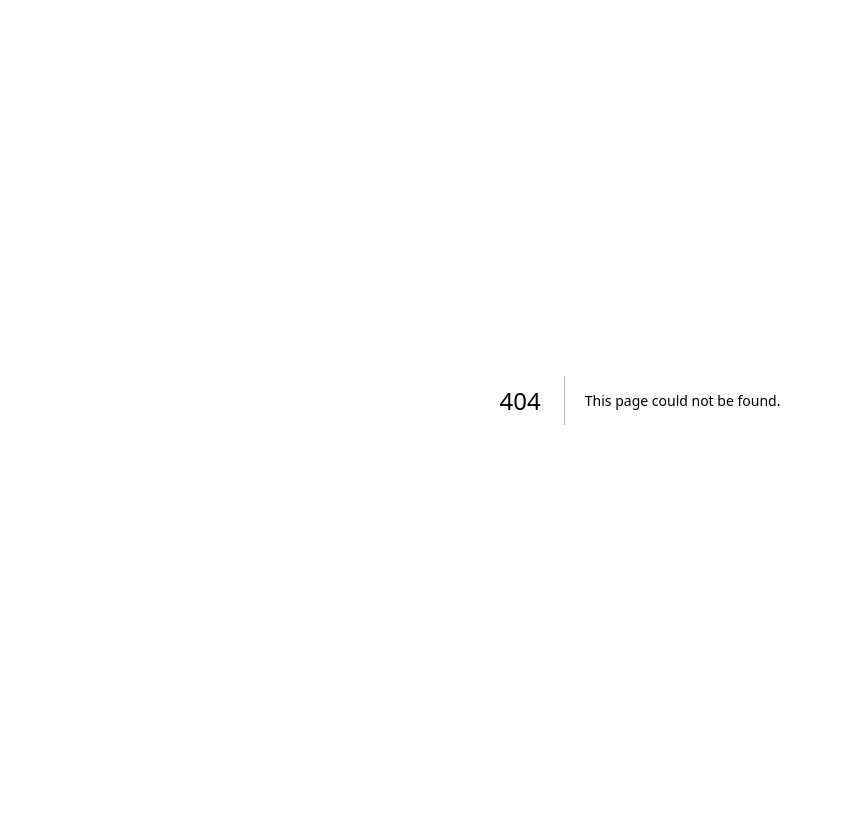
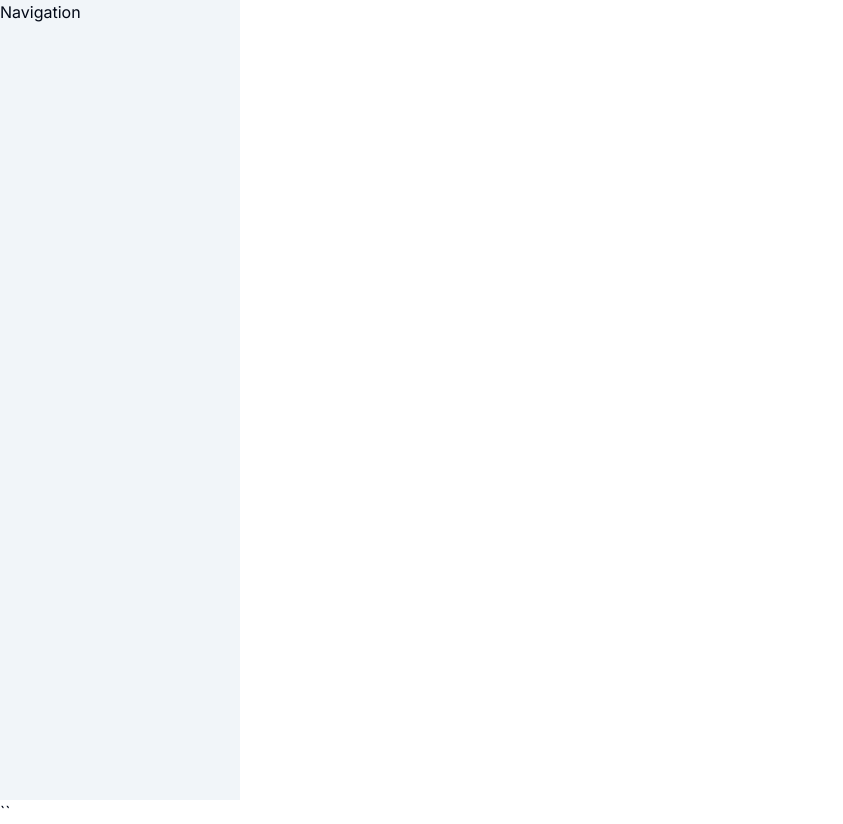
Before and after one commit to vivekkatkar/DreamDoodle, a Next.js app: page /documents in a window 1280 px wide. Before the commit this address had no page. Shown: the whole page, without its empty margins (0-843 px from the left). Before the commit the page ends 800 px from the top, so only its background shows below. Built offline with nearby package versions, Linux system fonts and the light colour scheme.

Commit message:
Add : Hero component and SideNav component

```diff
--- a/app/(marketing)/_components/Hero.jsx
+++ b/app/(marketing)/_components/Hero.jsx
@@ -2,31 +2,17 @@
 import { Button } from "@/components/ui/button";
 import { ArrowRight } from "lucide-react";
 import Image from "next/image";
+import Link from "next/link";
 
 const Hero = () => {
     return (
         <>
-        {/* <div className="text-center md:text-left">
-            <h1 className="font-bold text-4xl md:text-5xl ">Dream, Capture, Connect,
-              With Dream Doodle.</h1>
-            <p className="m-2 font-medium text-base">Your thought haven, where self-discovery unfolds effortlessly.
-            </p>
-            <Button>Start writing <ArrowRight className="w-4 h-4 ml-1" /></Button>
-          <Image
-              src="./Delivery.svg"
-              alt="Hero Image"
-              width="300"
-              height="300"
-              className="mx-auto mt-3 md:items-right"
-            />
-          </div> */}
-
           <section className="md:flex md:items-center md:justify-center">
             <div className="m-10">
               <p className="text-center font-bold text-4xl md:text-6xl md:text-left md:w-[800px]">Dream, Capture, Connect, With Dream Doodle.</p>
               <p className="text-center m-2 font-medium text-base md:text-xl md:text-left my-4">Your thought haven, where self-discovery unfolds effortlessly.</p>
               <div className="flex justify-center md:justify-start">
-              <Button>Start writing <ArrowRight className="w-4 h-4 ml-1"/></Button>
+                <Link  href="/documents"><Button>Start writing <ArrowRight className="w-4 h-4 ml-1"/></Button></Link>
               </div>
             </div>
             <div className="flex justify-center">
--- /dev/null
+++ b/app/(routes)/documents/_components/SideNav.jsx
@@ -0,0 +1,17 @@
+import { Search, Settings } from "lucide-react";
+
+const SideNavigation = () => {
+    return (
+        <>
+            <aside
+            className="group/sidebar h-screen bg-secondary overflow-y-auto relative flex w-60 flex-col z-[9999]"
+            >
+                <div>
+                    Navigation
+                </div>
+            </aside>
+        </>
+    );
+}
+
+export default SideNavigation;
--- /dev/null
+++ b/app/(routes)/documents/layout.js
@@ -0,0 +1,14 @@
+import React from 'react';
+import SideNavigation from './_components/SideNav';
+const Layout = ({ children }) => {
+  return (
+    <>
+      <div>
+        {children}
+      </div>
+
+    </>
+  );
+};
+
+export default Layout;
--- /dev/null
+++ b/app/(routes)/documents/page.jsx
@@ -0,0 +1,11 @@
+import SideNavigation from "./_components/SideNav";
+const documents = () => {
+    return (
+        <>
+           <SideNavigation />
+           ``
+        </>
+     );
+}
+
+export default documents;
```
